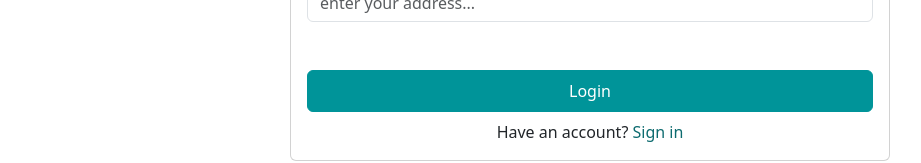
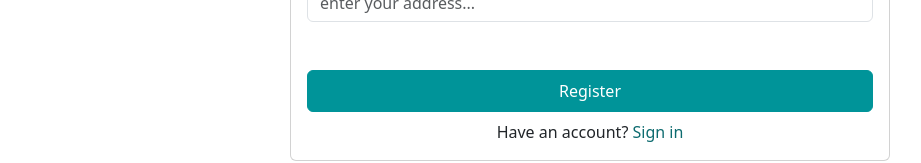
Before and after one commit to Widyasa/timedoor-ecommerce-app, a Vue app: page /auth/register in a window 1280 px wide. Shown: the part 609-772 px from the top of the page, without its empty margins (50-971 px from the left). Built offline with nearby package versions, Linux system fonts and the light colour scheme; no server answers.

Commit message:
register function ready but not tested yet

```diff
--- a/src/components/Cards/CardRegister.vue
+++ b/src/components/Cards/CardRegister.vue
@@ -3,6 +3,8 @@
 import BaseInput from '@/components/UI/BaseInput.vue'
 import BaseButton from '@/components/UI/BaseButton.vue'
 import { reactive, ref } from 'vue'
+import { store } from '@/stores/index.js'
+import router from '@/router/index.js'
 const signUpData = reactive({
   fullName : "",
   username : "",
@@ -36,9 +38,23 @@ const confirmationPasswordCheck = () => {
   confirmPasswordSuccess.value = "block"
   confirmPasswordFailed.value = "none"
 }
+const register = async () => {
+  if (
+    signUpData.password !== signUpData.confirmPassword || signUpData.password < 8
+  ) {
+    signUpData.confirmPassword = ""
+    signUpData.password = ""
+    confirmPasswordFailed.value = "none"
+    confirmPasswordSuccess.value = "none"
+  } else {
+    await store.dispatch("auth/getRegisterData", signUpData)
+    await router.push("/")
+  }
+}
 </script>
 
 <template>
+  <form action="" @submit.prevent="register">
     <div class="mt-4 d-flex flex-column gap-3">
       <BaseInput v-model="signUpData.fullName" title-input="Full Name" identity="fullName" type="text" placeholder="enter your full name..." />
       <BaseInput v-model="signUpData.username" title-input="Username" identity="Username" type="username" placeholder="enter your username..." />
@@ -60,7 +76,9 @@ const confirmationPasswordCheck = () => {
       </div>
       <BaseInput v-model="signUpData.address" title-input="Address" identity="address" type="text" placeholder="enter your address..." />
     </div>
-  <BaseButton btn-class="btn-main w-100 mt-5   py-2" btn-content="Login"/>
+    <BaseButton btn-class="btn-main w-100 mt-5 py-2" btn-content="Register"/>
+  </form>
+
   <p class="text-center mt-2">Have an account? <RouterLink class="main-color text-decoration-none" to="/auth/login">Sign in</RouterLink></p>
 </template>
 
```
Lines whose indentation alone changed are shown as unchanged.
